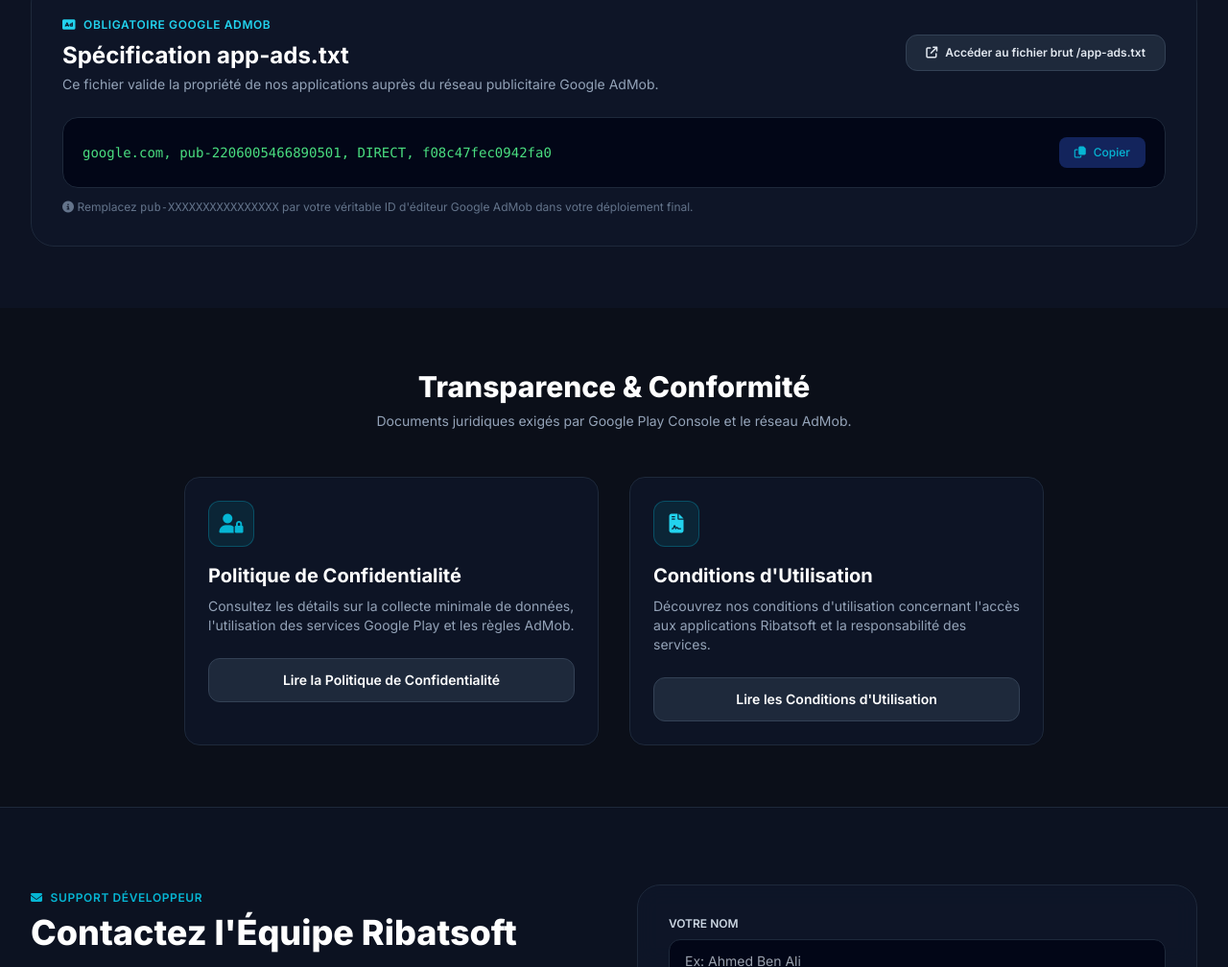
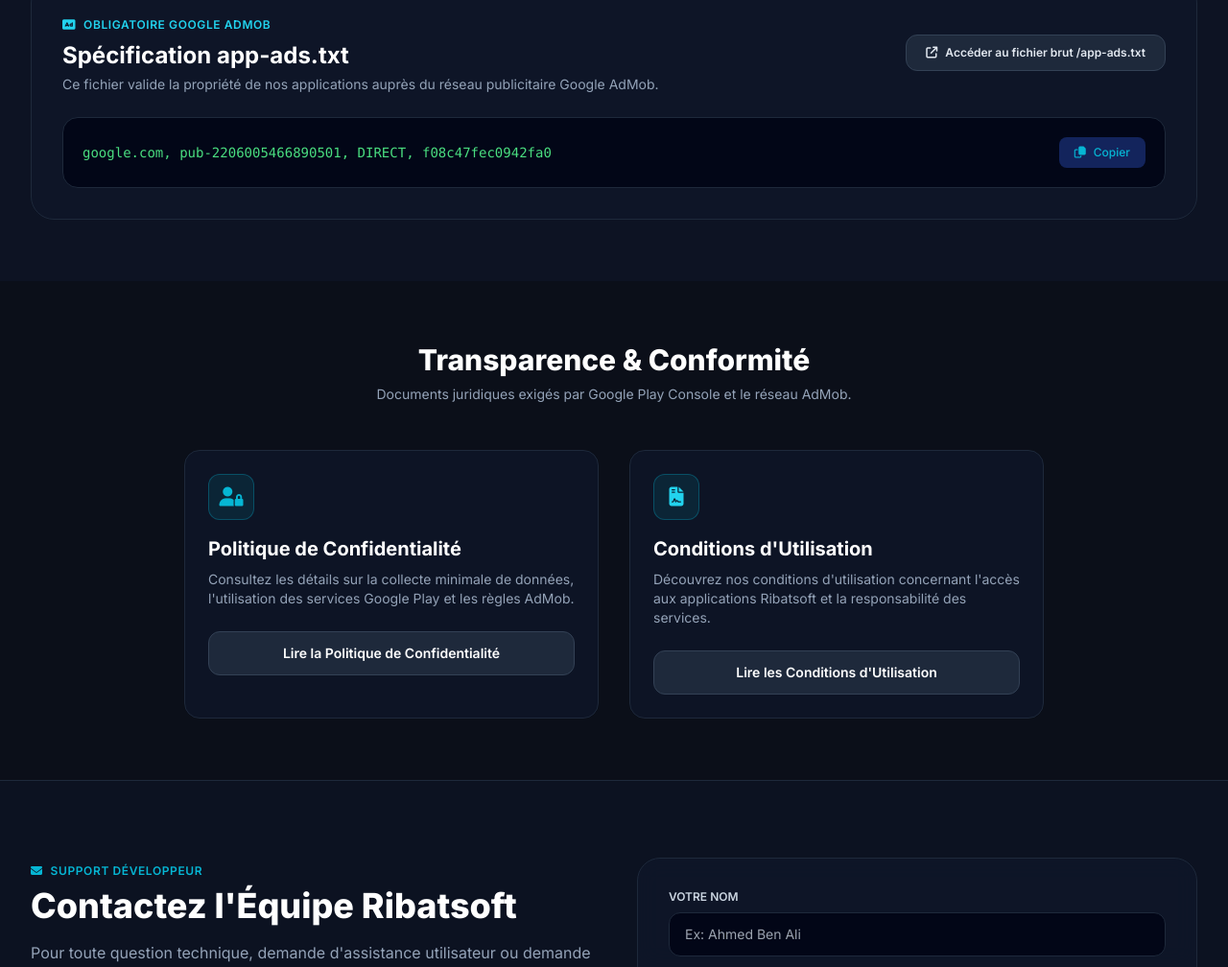
Before and after one commit to ribatSoft/ribatSoft.github.io, a plain HTML site: page index.html in a window 1280 px wide. Shown: the part 2217-3225 px from the top of the page at 96% size. Drawn offline with nearby package versions, Linux system fonts and the light colour scheme.

Commit message:
Remove AdMob ID replacement instructions
Removed instructions for replacing Google AdMob ID.

```diff
--- a/index.html
+++ b/index.html
@@ -319,9 +319,6 @@
                             <i class="fa-regular fa-copy"></i> <span id="copy-text">Copier</span>
                         </button>
                     </div>
-                    <p class="text-xs text-slate-500 mt-3">
-                        <i class="fa-solid fa-circle-info"></i> Remplacez <code>pub-XXXXXXXXXXXXXXXX</code> par votre véritable ID d'éditeur Google AdMob dans votre déploiement final.
-                    </p>
                 </div>
             </div>
         </section>
```
